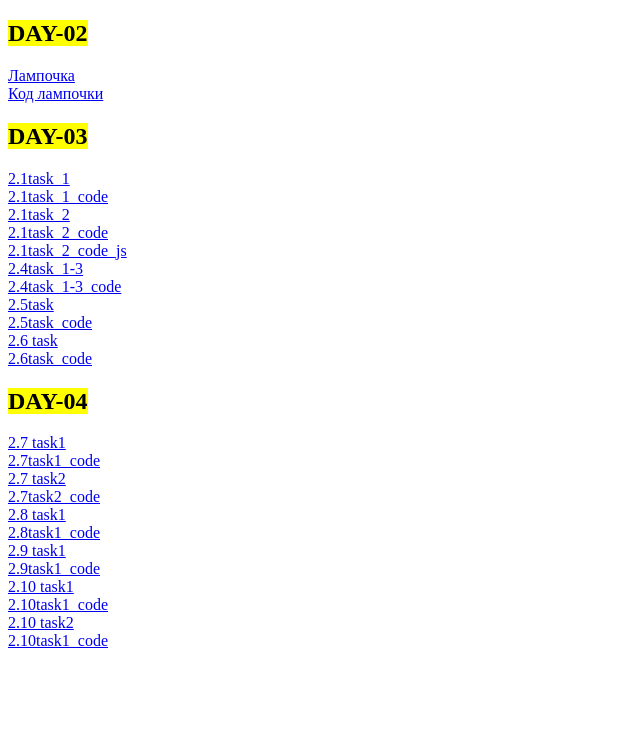
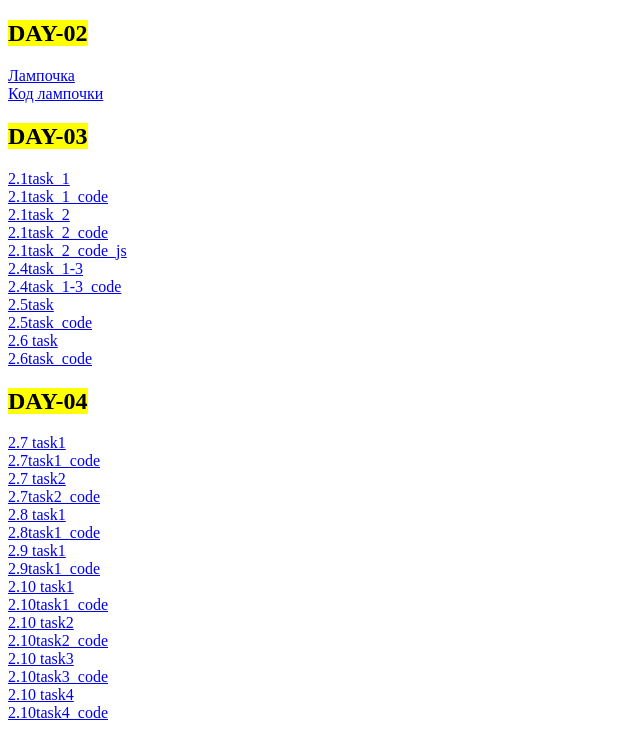
Before and after one commit to 63110/lrng, a plain HTML site: page index.html in a window 1280 px wide. Shown: the whole page, without its empty margins (0-640 px from the left). Drawn offline with Linux system fonts and the light colour scheme.

Commit message:
Update index.html

```diff
--- a/index.html
+++ b/index.html
@@ -63,4 +63,13 @@
 </br>
 <a href="https://63110.github.io/lrng/day04/2.10task2.html">2.10 task2</a>
 </br>
-<a href="https://github.com/63110/lrng/blob/master/day04/2.10task2.html">2.10task1_code</a>
+<a href="https://github.com/63110/lrng/blob/master/day04/2.10task2.html">2.10task2_code</a>
+</br>
+<a href="https://63110.github.io/lrng/day04/2.10task3.html">2.10 task3</a>
+</br>
+<a href="https://github.com/63110/lrng/blob/master/day04/2.10task3.html">2.10task3_code</a>
+</br>
+<a href="https://63110.github.io/lrng/day04/2.10task4.html">2.10 task4</a>
+</br>
+<a href="https://github.com/63110/lrng/blob/master/day04/2.10task4.html">2.10task4_code</a>
+</br>
```
